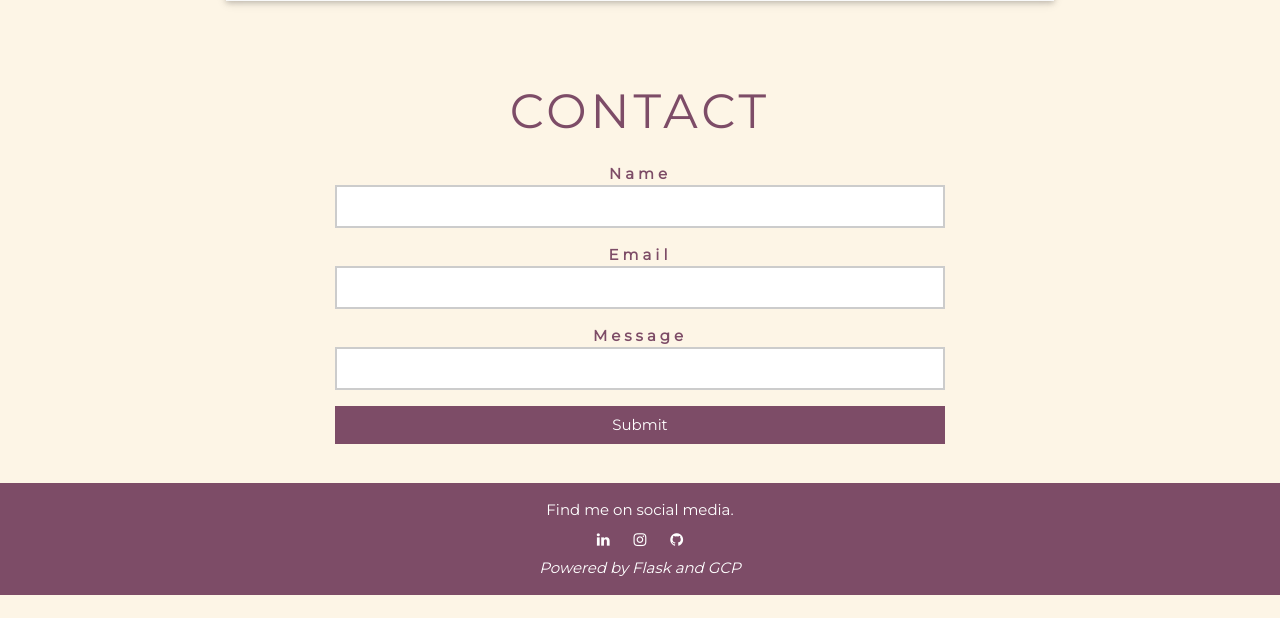
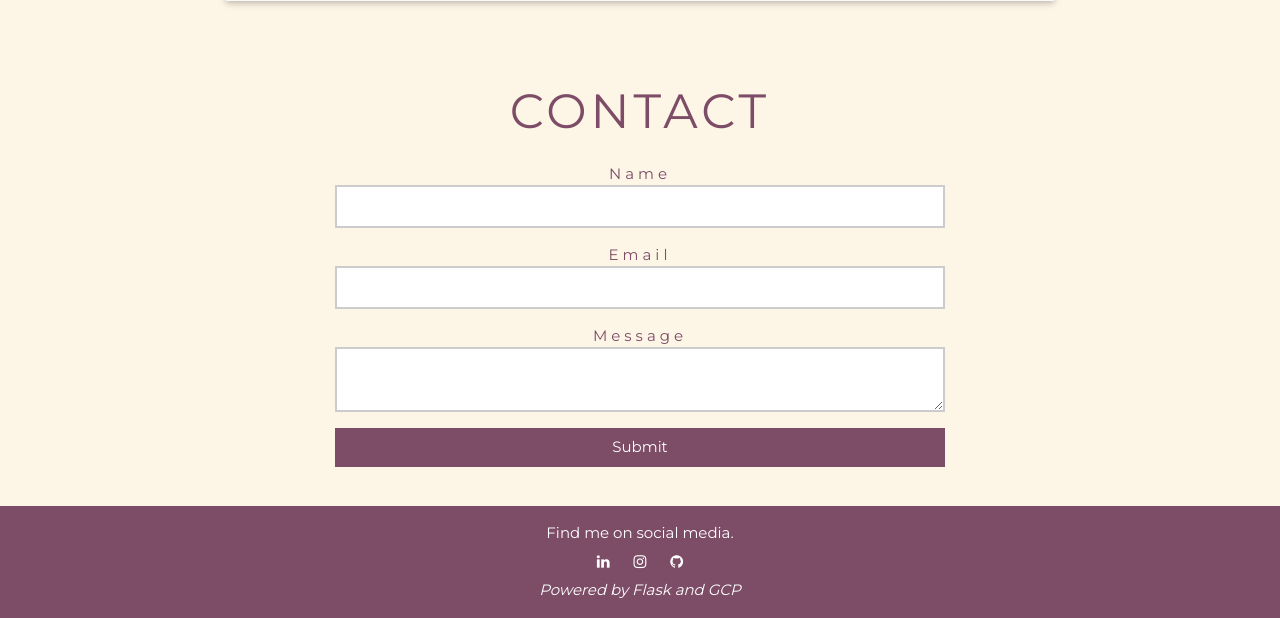
Before and after one commit to MichaelCullen2011/ResumeWebsite, a Flask app: page /contact in a window 1280 px wide. Shown: the part 298-916 px from the top of the page. Before the commit the page ends 893 px from the top, so only its background shows below. Run offline with Flask 2, Linux system fonts and the light colour scheme.

Commit message:
fix(02): WR-03 use WTForms field macros and surface validation errors

```diff
--- a/src/templates/contact.html
+++ b/src/templates/contact.html
@@ -46,16 +46,25 @@
             <form method="POST" action="/contact" role="form" name="EmailForm">
             {{ form.hidden_tag() }}
             <div class="w3-section text-burgundy w3-center">
-                <label><b>Name</b></label>
-                <input class="w3-input w3-border-thin w3-center" type="text" required name="name">
+                {{ form.name.label }}
+                {{ form.name(class="w3-input w3-border-thin w3-center") }}
+                {% for error in form.name.errors %}
+                    <span class="w3-text-red">{{ error }}</span>
+                {% endfor %}
             </div>
             <div class="w3-section text-burgundy">
-                <label><b>Email</b></label>
-                <input class="w3-input w3-border-thin w3-center" type="text" required name="email">
+                {{ form.email.label }}
+                {{ form.email(class="w3-input w3-border-thin w3-center") }}
+                {% for error in form.email.errors %}
+                    <span class="w3-text-red">{{ error }}</span>
+                {% endfor %}
             </div>
             <div class="w3-section text-burgundy">
-                <label><b>Message</b></label>
-                <input class="w3-input w3-border-thin w3-center" type="text" required name="message">
+                {{ form.message.label }}
+                {{ form.message(class="w3-input w3-border-thin w3-center") }}
+                {% for error in form.message.errors %}
+                    <span class="w3-text-red">{{ error }}</span>
+                {% endfor %}
             </div>
             <input type="submit" value="Submit" class="w3-button w3-block burgundy"/>
             </form><br>
```
